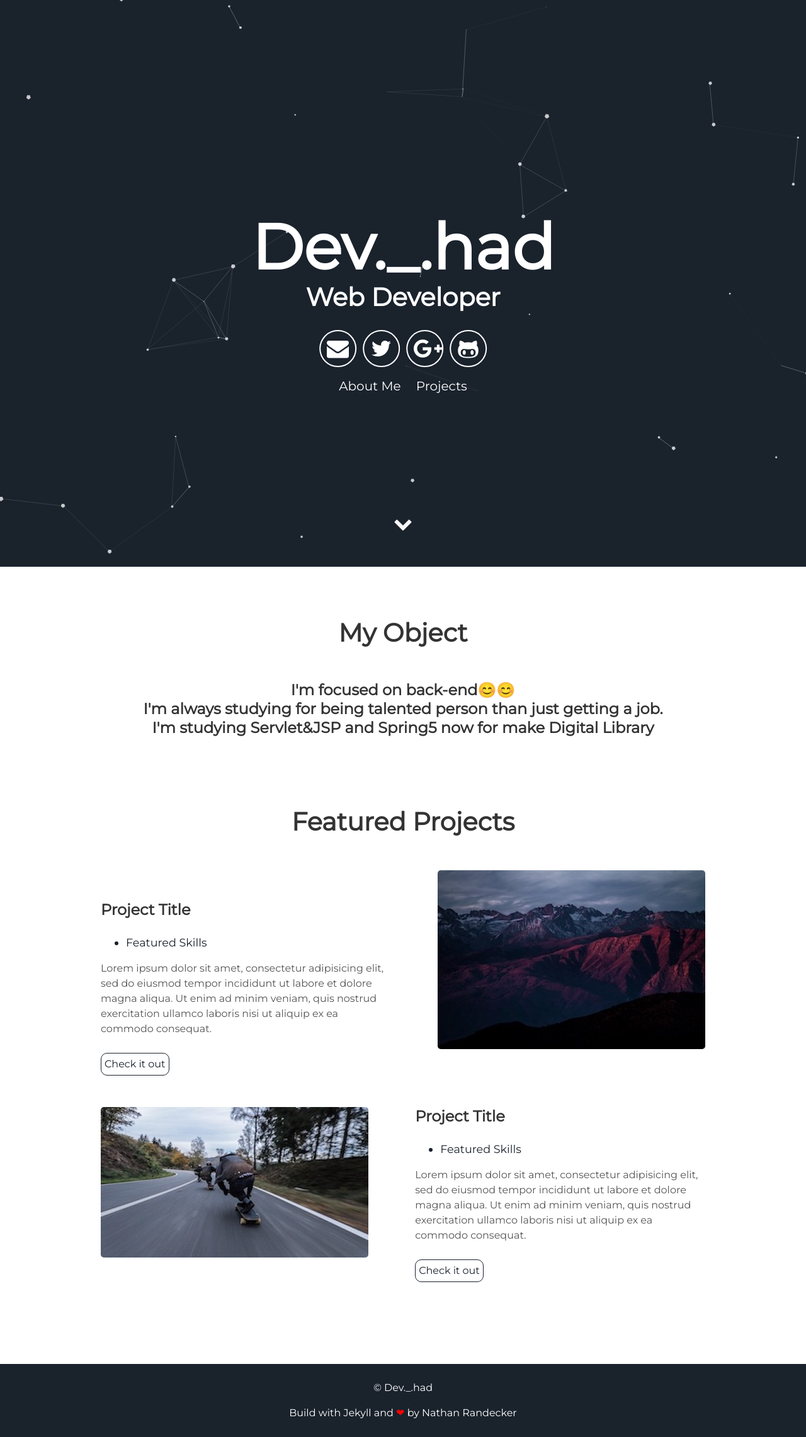
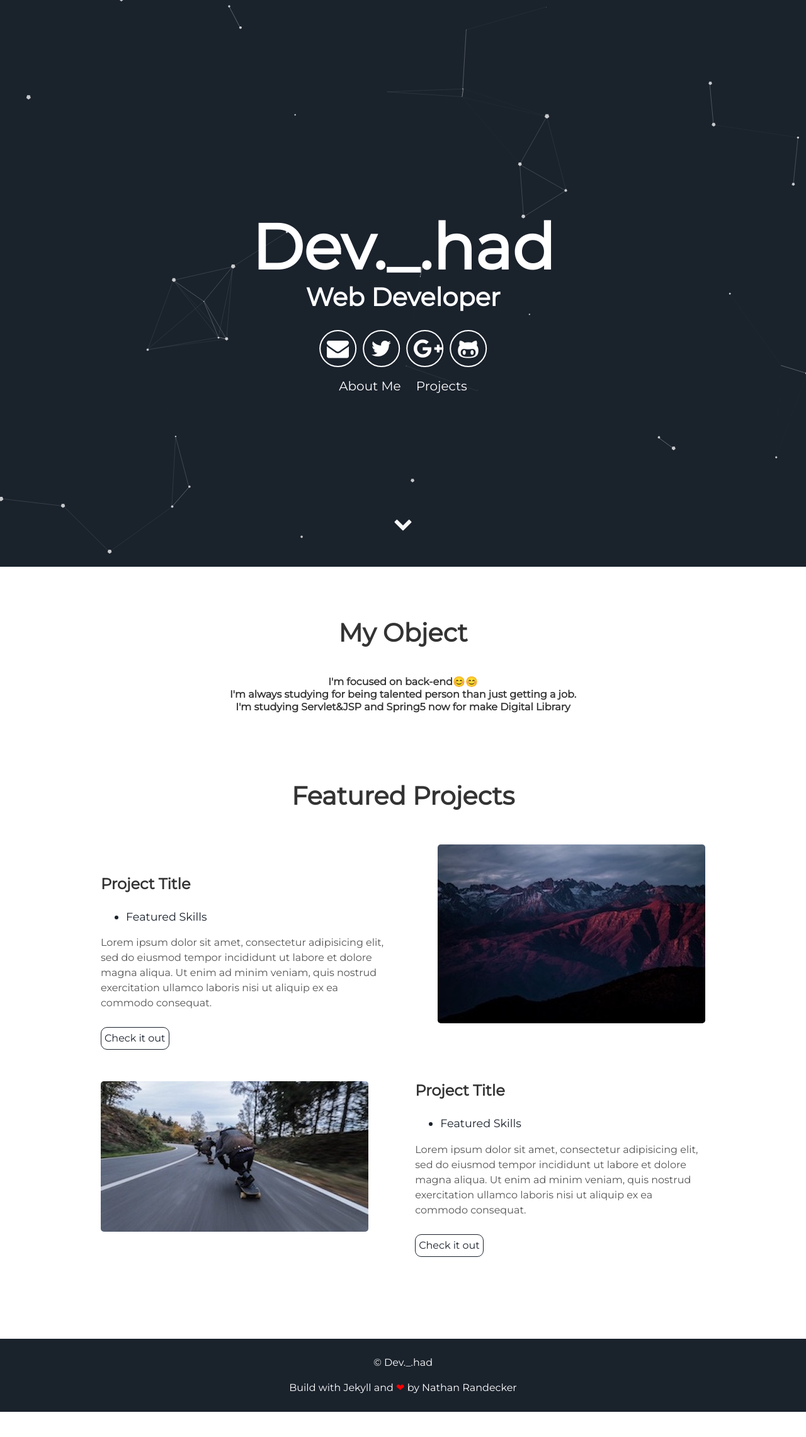
Before and after one commit to hadongkyoun/hadongkyoun.github.io, a Jekyll site: the page built from index.html, in a window 1280 px wide. Shown: the whole page at 63% size. Built offline with Jekyll 4.4.1, drawn with Linux system fonts in a browser that asks for light colours; after the commit the page ends 2242 px from its top, so only the background shows below that.

Commit message:
change font size

```diff
--- a/_includes/about.html
+++ b/_includes/about.html
@@ -1,6 +1,6 @@
  <div class="user-details">
   <h1> My Object </h1>
-  <h3> I'm focused on back-end😊😊<br>
+  <h4> I'm focused on back-end😊😊<br>
       I'm always studying for being talented person than just getting a job.<br>
-      I'm studying Servlet&JSP and Spring5 now for make Digital Library </h3>
+      I'm studying Servlet&JSP and Spring5 now for make Digital Library </h4>
 </div>
```
